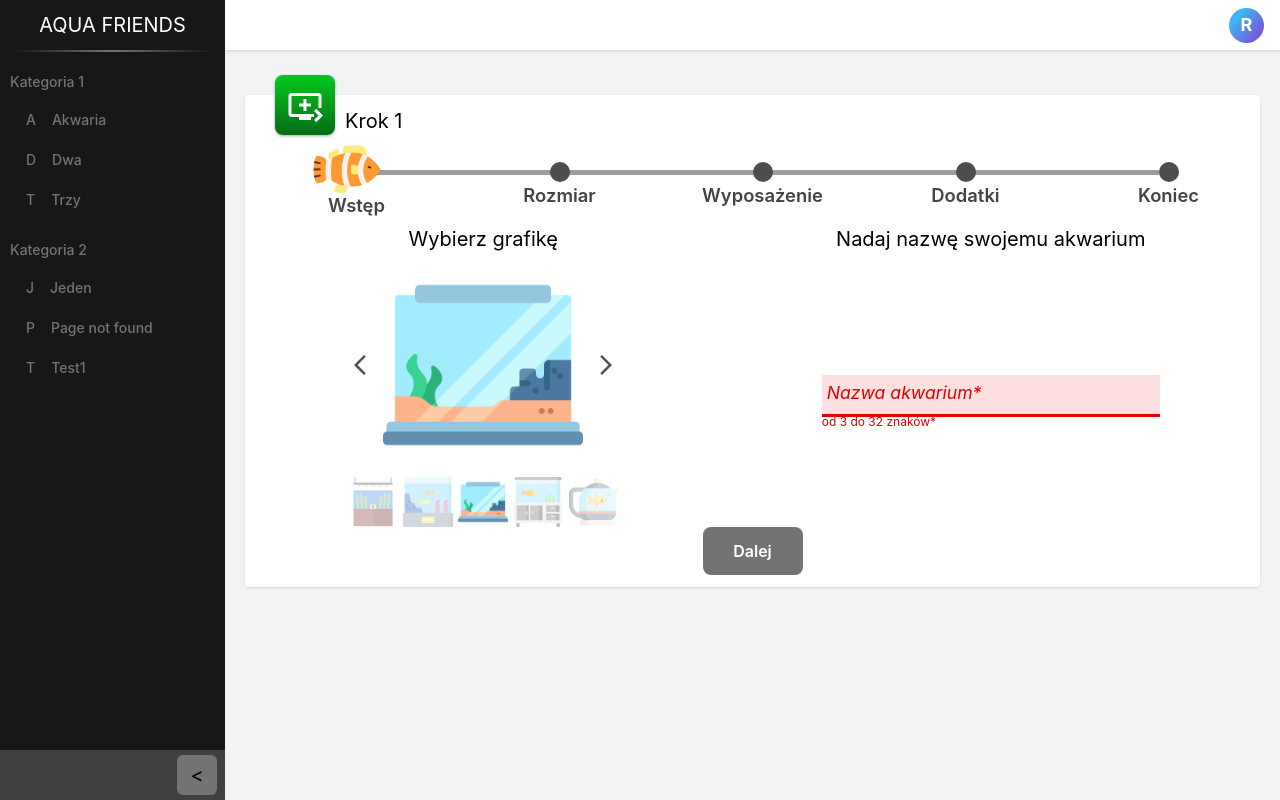
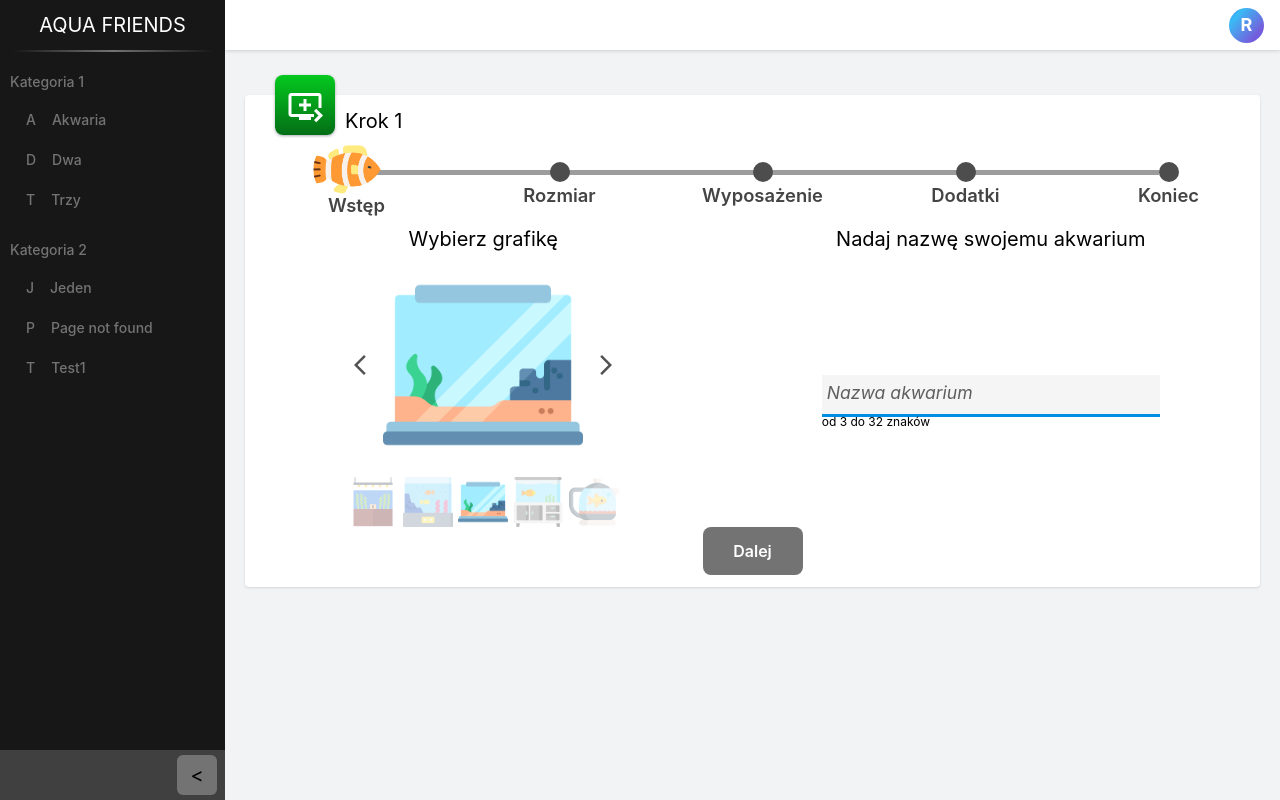
Before and after one commit to DorianWlodarczyk/AquaApp, a React (Create React App) app in the folder frontend/: page /aqua/new in a window 1280 px wide. Built offline with nearby package versions, Linux system fonts and the light colour scheme; no server answers.

Commit message:
Add localError state to InputText component

```diff
--- a/frontend/src/components/input-text/input-text.tsx
+++ b/frontend/src/components/input-text/input-text.tsx
@@ -1,4 +1,4 @@
-import React from "react";
+import React, { useEffect, useState } from "react";
 import style from "./input-text.module.css";
 import SearchIcon from "@mui/icons-material/Search";
 import HighlightOffIcon from "@mui/icons-material/HighlightOff";
@@ -28,7 +28,11 @@ const InputText = ({
   onFocus,
   onBlur,
 }: props) => {
+  const [localError, setLocalError] = useState(false);
   const onChangeHandler = (e: React.ChangeEvent<HTMLInputElement>) => {
+    if (e.target.value === "") {
+      setLocalError(false);
+    }
     if (onChange) onChange(e.target.value);
   };
 
@@ -44,10 +48,16 @@ const InputText = ({
     if (onBlur) onBlur();
   };
 
+  useEffect(() => {
+    if (value !== "") {
+      setLocalError(error ?? false);
+    }
+  }, [error, value]);
+
   return (
     <div className="relative">
       <input
-        className={`${style.inputText} ${error ? style.errorText : ""} ${
+        className={`${style.inputText} ${localError ? style.errorText : ""} ${
           searchIcon ? style.withSearchIcon : ""
         }`}
         type={password ? "password" : "text"}
@@ -65,14 +75,18 @@ const InputText = ({
       )}
 
       {label && (
-        <span className={`${style.label} ${error ? style.errorLabel : ""}`}>
+        <span
+          className={`${style.label} ${localError ? style.errorLabel : ""}`}
+        >
           {label}
         </span>
       )}
 
       {helperText && (
         <span
-          className={`${style.helperText}  ${error ? style.errorLabel : ""}`}
+          className={`${style.helperText}  ${
+            localError ? style.errorLabel : ""
+          }`}
         >
           {helperText}
         </span>
```
